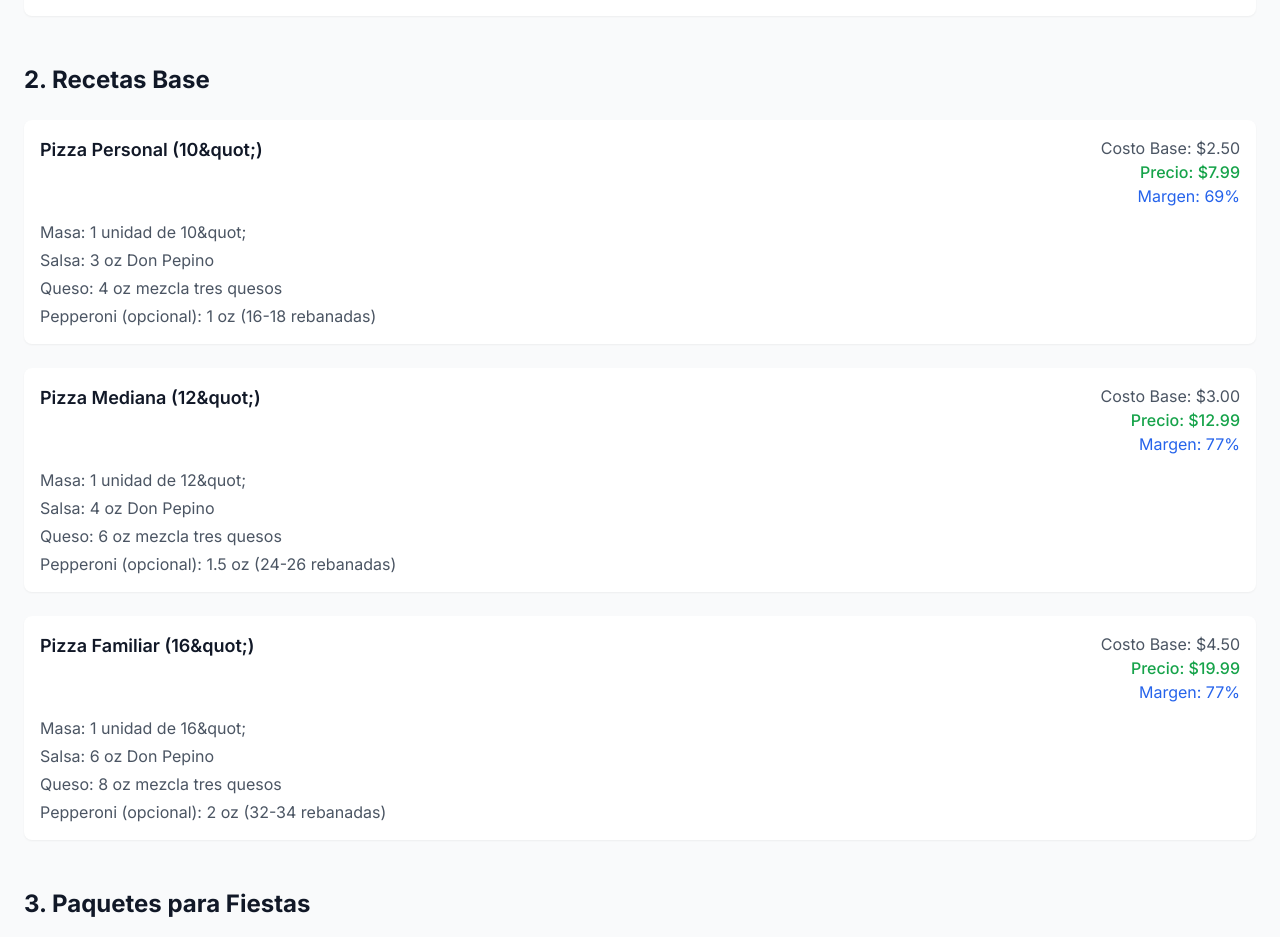
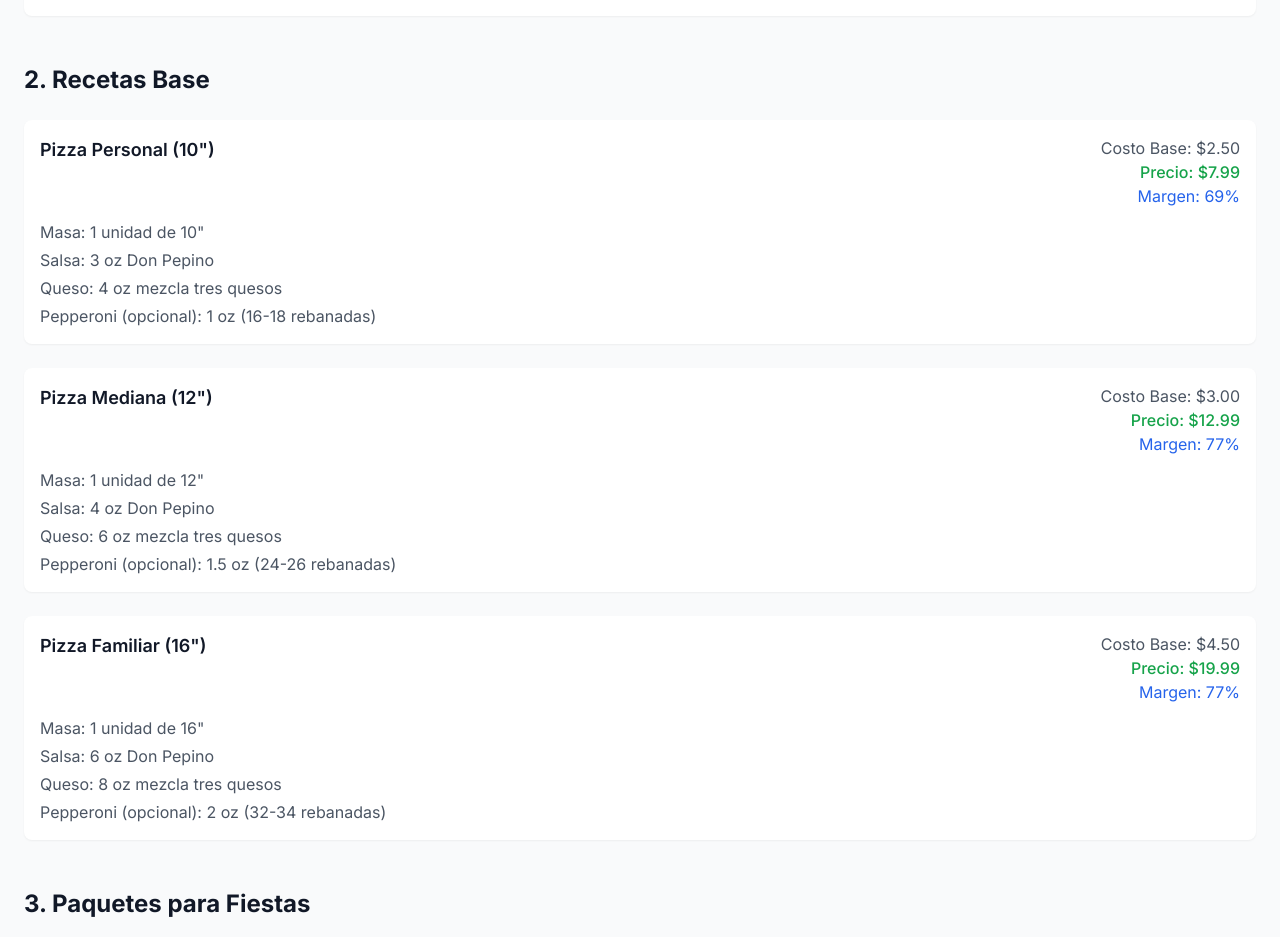
Before and after one commit to tomcat65/philly-pizza-bueno, a Next.js app: page /manual in a window 1280 px wide. Shown: the part 1600-2537 px from the top of the page. Built offline with nearby package versions, Linux system fonts and the light colour scheme.

Commit message:
Update quote handling and ESLint configuration

```diff
--- a/app/ingredientes/page.tsx
+++ b/app/ingredientes/page.tsx
@@ -4,7 +4,7 @@ import { MenuItem } from "../components/MenuItem";
 export default function Ingredientes() {
   const ingredients = [
     {
-      name: "Masa Philly 10&quot;",
+      name: 'Masa Philly 10"',
       image: "/frozen-philly-crust-10.jpg.png",
       alt: "Masa 10 pulgadas",
       specs: "24 unidades por caja",
@@ -15,7 +15,7 @@ export default function Ingredientes() {
       bin: "40005",
     },
     {
-      name: "Masa Philly 12&quot;",
+      name: 'Masa Philly 12"',
       image: "/frozen-philly-crust-12.jpg.png",
       alt: "Masa 12 pulgadas",
       specs: "24 unidades por caja",
@@ -26,7 +26,7 @@ export default function Ingredientes() {
       bin: "40005",
     },
     {
-      name: "Masa Philly 16&quot;",
+      name: 'Masa Philly 16"',
       image: "/frozen-philly-crust-16.jpg.png",
       alt: "Masa 16 pulgadas",
       specs: "24 unidades por caja",
--- a/app/manual/components/Sections.tsx
+++ b/app/manual/components/Sections.tsx
@@ -59,19 +59,19 @@ export const IngredientesSection: FC = () => (
       <div className="grid md:grid-cols-3 gap-4">
         {[
           {
-            size: "10&quot;",
+            size: '10"',
             units: 24,
             unitCost: "$1.52",
             boxCost: "$36.52",
           },
           {
-            size: "12&quot;",
+            size: '12"',
             units: 24,
             unitCost: "$1.77",
             boxCost: "$42.40",
           },
           {
-            size: "16&quot;",
+            size: '16"',
             units: 24,
             unitCost: "$2.51",
             boxCost: "$60.24",
@@ -108,10 +108,10 @@ export const IngredientesSection: FC = () => (
 export const RecetasSection: FC = () => {
   const pizzas = [
     {
-      name: "Pizza Personal (10&quot;)",
+      name: 'Pizza Personal (10")',
       cost: "$2.50",
       ingredients: [
-        "Masa: 1 unidad de 10&quot;",
+        'Masa: 1 unidad de 10"',
         "Salsa: 3 oz Don Pepino",
         "Queso: 4 oz mezcla tres quesos",
         "Pepperoni (opcional): 1 oz (16-18 rebanadas)",
@@ -120,10 +120,10 @@ export const RecetasSection: FC = () => {
       margin: "69%",
     },
     {
-      name: "Pizza Mediana (12&quot;)",
+      name: 'Pizza Mediana (12")',
       cost: "$3.00",
       ingredients: [
-        "Masa: 1 unidad de 12&quot;",
+        'Masa: 1 unidad de 12"',
         "Salsa: 4 oz Don Pepino",
         "Queso: 6 oz mezcla tres quesos",
         "Pepperoni (opcional): 1.5 oz (24-26 rebanadas)",
@@ -132,10 +132,10 @@ export const RecetasSection: FC = () => {
       margin: "77%",
     },
     {
-      name: "Pizza Familiar (16&quot;)",
+      name: 'Pizza Familiar (16")',
       cost: "$4.50",
       ingredients: [
-        "Masa: 1 unidad de 16&quot;",
+        'Masa: 1 unidad de 16"',
         "Salsa: 6 oz Don Pepino",
         "Queso: 8 oz mezcla tres quesos",
         "Pepperoni (opcional): 2 oz (32-34 rebanadas)",
```
Also changed, not shown: .eslintrc.json.
